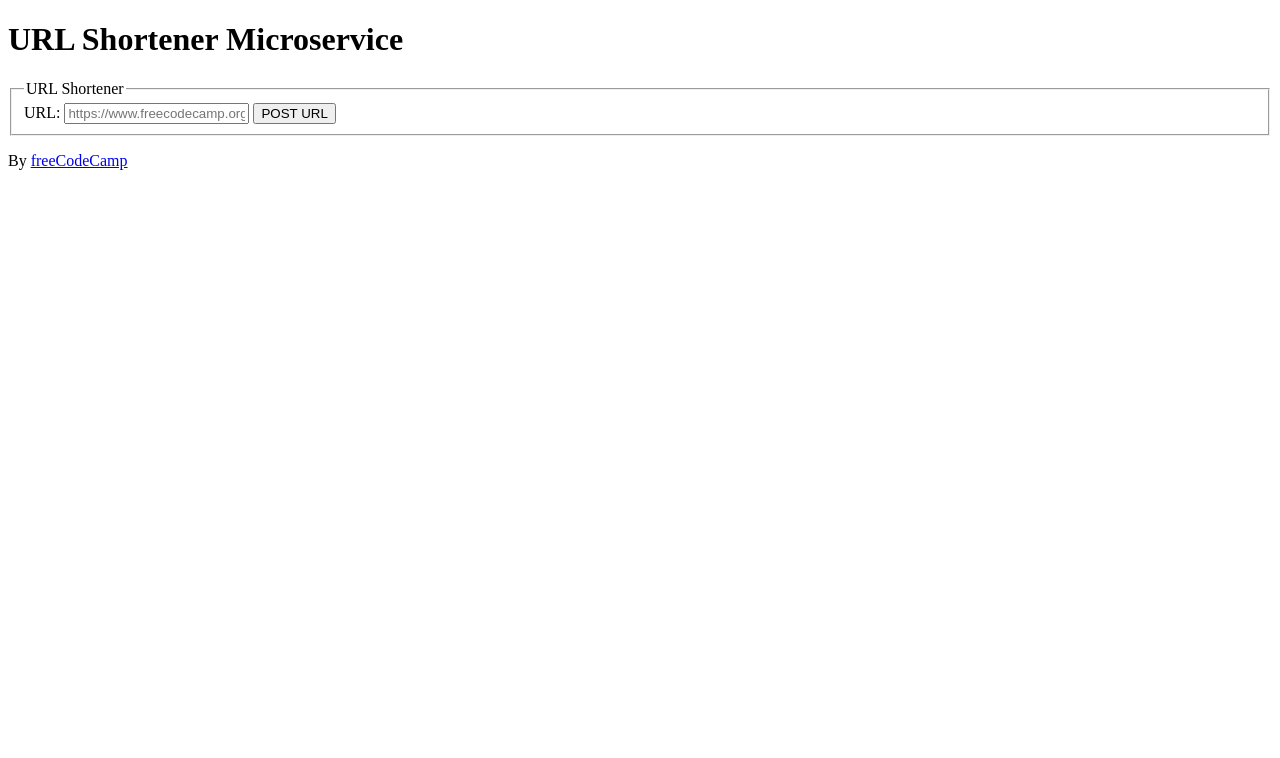
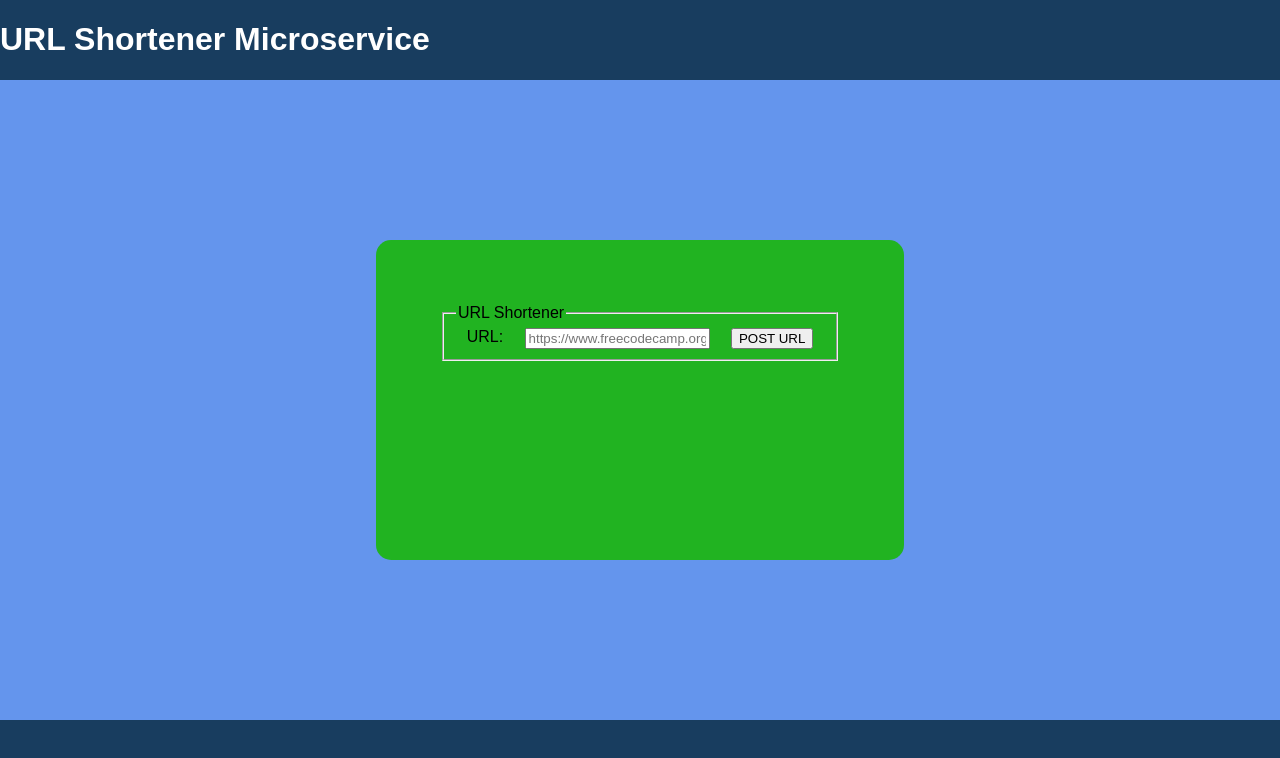
Before and after one commit to AlonTzafari/url-shortener, a website: page public/index.html in a window 1280 px wide. Drawn offline with Linux system fonts and the light colour scheme.

Commit message:
basic styling

```diff
--- a/public/index.html
+++ b/public/index.html
@@ -3,12 +3,14 @@
 <html>
   <head>
     <title>URL Shortener</title>
-    <link rel="icon" type="image/png" href="../public/favicon.ico" />
-    <link href="./public/style.css" rel="stylesheet" type="text/css" />
+    <link rel="icon" type="image/png" href="./favicon.ico" />
+    <link href="./styles/style.css" rel="stylesheet" type="text/css" />
   </head>
 
   <body>
-    <h1>URL Shortener Microservice</h1>
+    <header>
+      <h1>URL Shortener Microservice</h1>
+    </header>
     <main>
       <section>
         <form action="api/shorturl/new" method="POST">
@@ -27,7 +29,7 @@
       </section>
     </main>
     <footer>
-      <p>By <a href="https://www.freecodecamp.org/">freeCodeCamp</a></p>
+
     </footer>
   </body>
 </html>
--- /dev/null
+++ b/public/styles/style.scss
@@ -0,0 +1,45 @@
+$header-height: 80px;
+$footer-height: 80px;
+$header-color: rgb(24, 61, 95);
+$header-text-color: white;
+$main-color: cornflowerblue;
+$element-color: rgb(33, 179, 33);
+body {
+    font-family: sans-serif;
+    margin: 0;
+    padding: 0;
+    background-color: $main-color;
+}
+header {
+    display: flex;
+    margin: 0;
+    height: $header-height;
+    background-color: $header-color;
+    color: $header-text-color;
+}
+
+main {
+    display: flex;
+    justify-content: center;
+    align-items: center;
+    height: calc(100vh - #{$footer-height} - #{$header-height});
+
+    section {
+        height: 30%;
+        width: 50%;
+        max-width: 400px;
+        padding: 5%;
+        border-radius: 15px;
+        background-color: $element-color;
+    }
+    fieldset {
+        display: flex;
+        justify-content: space-around;
+
+    }
+}
+footer {
+    margin: 0;
+    height: $footer-height;
+    background-color: $header-color;
+}
```
Also changed, not shown: public/styles/style.css (added), 1 other file.
